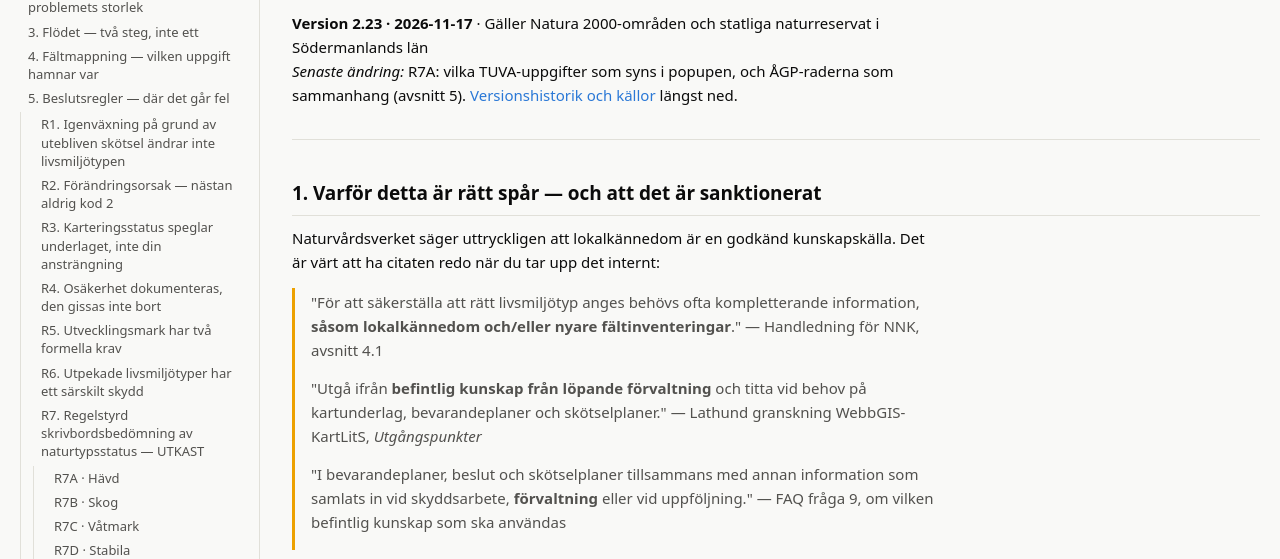
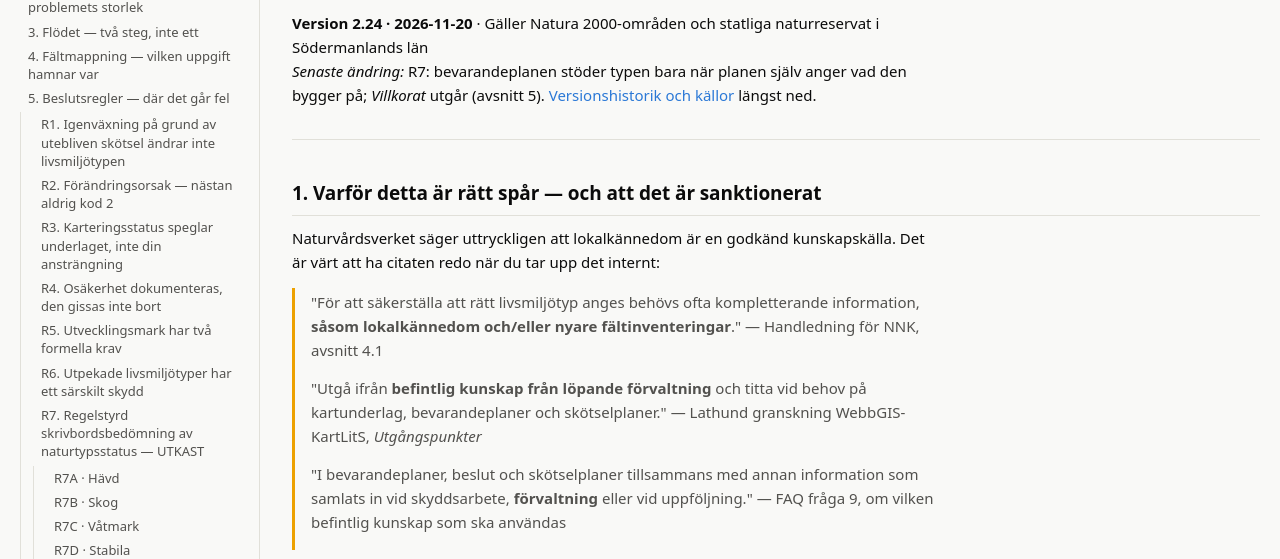
Before and after one commit to ulfboge/nnk-granskning-2026, a plain HTML site: page docs/metodik.html in a window 1280 px wide. Shown: the part 167-726 px from the top of the page. Drawn offline with Linux system fonts and the light colour scheme.

Commit message:
Metodik 2.24: bevarandeplanen stöder typen bara när den själv anger vad den bygger på; Villkorat utgår
Co-Authored-By: Claude Opus 5.5 <noreply@anthropic.com>
Claude-Session: https://claude.ai/code/session_018p5GHLwQaz4eHxUVg9HfLX

```diff
--- a/docs/metodik.html
+++ b/docs/metodik.html
@@ -166,8 +166,8 @@ h4{font-size:15px;color:var(--ink-1);margin:26px 0 8px;padding-top:12px;border-t
 </div>
 </details></nav><article><h1 id="fran-forvaltarkunskap-till-nnk">Från förvaltarkunskap till NNK</h1>
 <p><em>Metodik för att fånga in och registrera Naturvårdsenhetens kunskap om livsmiljötyper</em></p>
-<p><strong>Version 2.23 · 2026-11-17</strong> · Gäller Natura 2000-områden och statliga naturreservat i Södermanlands län<br />
-<em>Senaste ändring:</em> R7A: vilka TUVA-uppgifter som syns i popupen, och ÅGP-raderna som sammanhang (avsnitt 5). <a href="#om-dokumentet">Versionshistorik och källor</a> längst ned.</p>
+<p><strong>Version 2.24 · 2026-11-20</strong> · Gäller Natura 2000-områden och statliga naturreservat i Södermanlands län<br />
+<em>Senaste ändring:</em> R7: bevarandeplanen stöder typen bara när planen själv anger vad den bygger på; <em>Villkorat</em> utgår (avsnitt 5). <a href="#om-dokumentet">Versionshistorik och källor</a> längst ned.</p>
 <hr />
 <h2 id="1-varfor-detta-ar-ratt-spar-och-att-det-ar-sanktionerat">1. Varför detta är rätt spår — och att det är sanktionerat</h2>
 <p>Naturvårdsverket säger uttryckligen att lokalkännedom är en godkänd kunskapskälla. Det är värt att ha citaten redo när du tar upp det internt:</p>
@@ -951,9 +951,10 @@ h4{font-size:15px;color:var(--ink-1);margin:26px 0 8px;padding-top:12px;border-t
 <p><strong>Typen.</strong> Planen räknas som stöd för att typen är rimlig (förutsättningen ovan) bara om alla villkoren är uppfyllda:</p>
 <ol>
 <li>Den gällande versionen är fastställd <strong>efter karteringen</strong> av ytan. För BIDOS-ytor är karteringen i regel från 2009–2011.</li>
-<li>Planen bygger på <strong>eget underlag</strong> och upprepar inte bara basinventeringen eller regeringsbeslutet. Skriver planen att bedömningsunderlaget är bristfälligt, eller att inventering behövs för att avgöra om typen uppfyller kraven, räknas den inte som stöd för den typen.</li>
-<li>Det underlaget är <strong>nyare än karteringen</strong>. Är den senaste inventering planen hänvisar till äldre än karteringen stöder planen inte typen. Är inventeringsåret inte utläst blir stödet <em>Villkorat</em>: läs planen.</li>
+<li>Planen anger <strong>själv vad bedömningen bygger på</strong>, och det är ett eget underlag, inte bara basinventeringen eller regeringsbeslutet. Skriver planen att bedömningsunderlaget är bristfälligt, eller att inventering behövs för att avgöra om typen uppfyller kraven, räknas den inte som stöd för den typen.</li>
+<li>Det underlaget är <strong>nyare än karteringen</strong>. Är den senaste inventering planen hänvisar till äldre än karteringen stöder planen inte typen.</li>
 </ol>
+<p><strong>Anger planen inte vad den bygger på stöder den inte typen</strong> (ändrat 2026-11-20). Nästan inga av länets planer anger det. Typbeskrivningen kommer då sannolikt från basinventeringen, alltså samma källa som BIDOS-ytorna i NNK, och är inget oberoende stöd. Av de 121 typerna med tillstånd i planerna pekar bara Himlingeåsen (besök 2018 och TUVA), Hålvetten-Näsnaren och Stortrön (vattenförvaltningens klassning 2013) ut sitt underlag. Tidigare blev en plan utan utläst inventeringsår <em>Villkorat</em>, och R7 räknade typen som styrkt tills planen var läst. Det gällde 678 ytor. Nu blir de <em>Typ ej styrkt</em>, och den som läser planen och hittar ett eget, nyare underlag kan ändå godta typen.</p>
 <p>Villkor 2 och 3 går bara att pröva i själva dokumentet. Läs därför planens avsnitt om typen, om bevarandeåtgärder och referenslistan (steg 3 i bedömningsguiden).</p>
 <p><strong>Tillståndet.</strong> Planens bevarandetillstånd per typ (<em>Gynnsamt</em>, <em>Ej gynnsamt</em>, <em>Okänt</em>; blankettens kolumn <em>Bevarandestatus</em>) är ett myndighetsomdöme som inte går att datera. Ett bevarandemål är inte heller detsamma som gott tillstånd (NV:s preliminära vägledning 2026-09-02). R7 använder därför aldrig planens tillstånd som eget belägg: det står i motivet med den senaste inventering planen hänvisar till ("bevarandeplan (fastställd 2016, senaste inventering 2000): gynnsamt"), och det styrker utfallet bara där ett nyare skrivbordsunderlag — hävd i skiften, SkötselDOS, TUVA från 2020, avverkning — pekar åt samma håll. Säger planen <em>Ej gynnsamt</em> och övriga underlag <em>fullgod</em> är det en motsägelse, och säkerheten blir låg.</p>
 <h4 id="r7-omprovning-ytor-som-redan-har-naturtypsstatus">R7-omprövning · ytor som redan har naturtypsstatus</h4>
@@ -1021,7 +1022,7 @@ h4{font-size:15px;color:var(--ink-1);margin:26px 0 8px;padding-top:12px;border-t
 </tr>
 <tr>
 <td>Typen styrkt av nyare underlag</td>
-<td><em>Ja</em>, <em>Villkorat</em> (bara bevarandeplanen stöder typen; villkor 2 i <em>Bevarandeplanen som underlag</em> är inte prövat) eller <em>Nej</em>. Vid <em>Nej</em> visas också vad tillståndet blir om typen bekräftas. <em>Nej</em> betyder inte att typen är fel: den behålls (<em>Livsmiljötyp, behov av justering</em> = 1) om inget talar emot den (FAQ 22). Kolumnen hette tidigare <em>Typen rimlig</em> (bytt 2026-10-22).</td>
+<td><em>Ja</em> eller <em>Nej</em> (<em>Villkorat</em> utgick 2026-11-20, se <em>Bevarandeplanen som underlag</em>). Vid <em>Nej</em> visas också vad tillståndet blir om typen bekräftas. <em>Nej</em> betyder inte att typen är fel: den behålls (<em>Livsmiljötyp, behov av justering</em> = 1) om inget talar emot den (FAQ 22). Kolumnen hette tidigare <em>Typen rimlig</em> (bytt 2026-10-22).</td>
 </tr>
 <tr>
 <td>Förslag till formuläret</td>
@@ -1274,6 +1275,7 @@ h4{font-size:15px;color:var(--ink-1);margin:26px 0 8px;padding-top:12px;border-t
 </ul>
 <h3 id="versionshistorik">Versionshistorik</h3>
 <ul>
+<li><strong>2.24</strong> (2026-11-20) — avsnitt 5, <em>Bevarandeplanen som underlag</em>: planen stöder typen bara när den själv anger vad bedömningen bygger på och underlaget är nyare än karteringen. <em>Villkorat</em> utgår; 678 ytor går till <em>Typ ej styrkt</em>, 365 ytor får ett annat R7-utfall.</li>
 <li><strong>2.22</strong> (2026-11-13) — avsnitt 5, R7A: vilka TUVA-uppgifter som syns i popupen sedan 2026-11-03 (igenväxning, påverkan och naturtyper läses i objektrapporten), och ÅGP-raderna i sektion 2b som sammanhang utan påverkan på R7-förslaget.</li>
 <li><strong>2.21</strong> (2026-11-05) — avsnitt 5, R7C: sjöar och vattendrag får <em>avvaktar riktlinjer</em>, inget tillstånd bedöms.</li>
 <li><strong>2.20</strong> (2026-11-04) — avsnitt 5, R7C: akvatiska livsmiljötyper enligt HaV:s besked 2026-11-02 och FAQ akvatiska 1.1.</li>
```
Also changed, not shown: bedomningsguide.html (+1 -1 lines), 1 other file.
